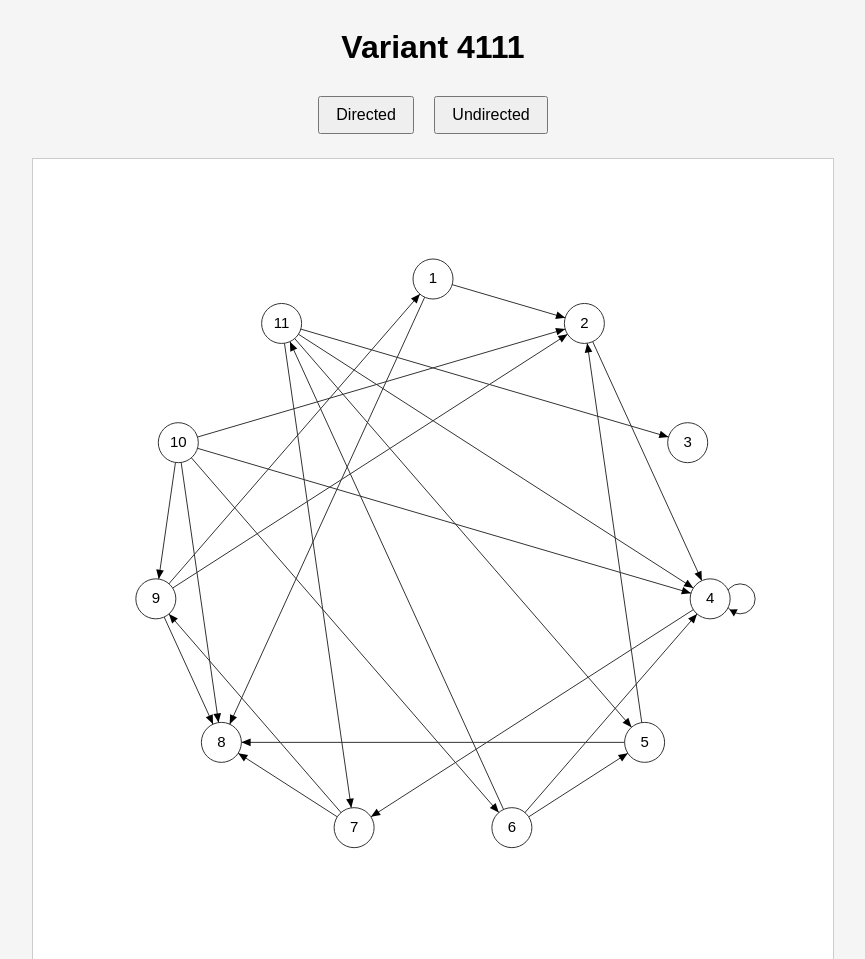
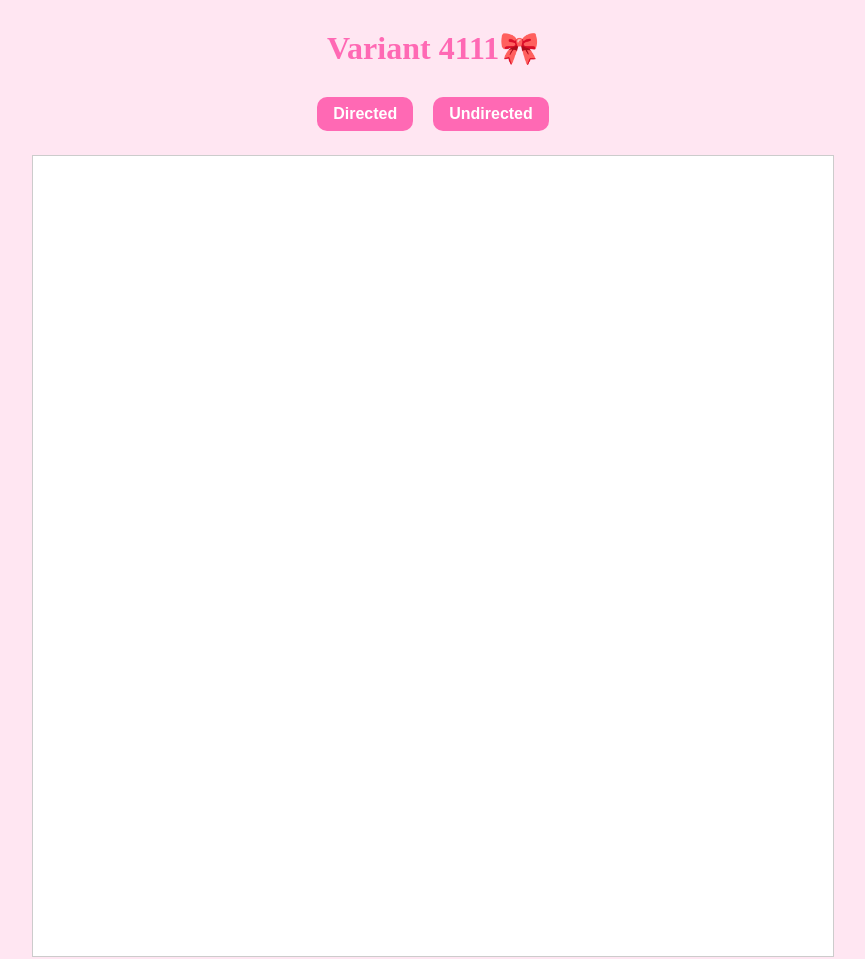
Before and after one commit to AnnKuts/1-course-sda-lab3, a plain HTML site: page index.html in a window 1280 px wide. Shown: the top 959 px of the page, without its empty margins (207-1072 px from the left). Drawn offline with Linux system fonts and the light colour scheme.

Commit message:
feat: change style to girly girl

```diff
--- a/index.html
+++ b/index.html
@@ -6,7 +6,7 @@
     <link rel="stylesheet" href="styles.css">
 </head>
 <body>
-<h1>Variant 4111</h1>
+<h1>Variant 4111🎀</h1>
 
 <div>
     <button id="btnDirected">Directed</button>
--- a/script.js
+++ b/script.js
@@ -128,7 +128,7 @@ document.addEventListener("DOMContentLoaded", () => {
         const arcR = RAD * 0.75;           // радіус петлі
         const offset = RAD + 10;     // відступ від центру вершини
 
-        // 1) кут вершини від центра кола
+
         const dx = nodeX - centerX;
         const dy = nodeY - centerY;
         let theta = Math.atan2(dy, dx) * 180 / Math.PI; // градуси
@@ -242,7 +242,7 @@ document.addEventListener("DOMContentLoaded", () => {
             ctx.fill();
             ctx.stroke();
             ctx.fillStyle = "#000";
-            ctx.font = "15px Arial";
+            ctx.font = "14px Times New Roman";
             ctx.textAlign = "center";
             ctx.textBaseline = "middle";
             ctx.fillText(i + 1, positions[i].x, positions[i].y);
@@ -264,6 +264,4 @@ document.addEventListener("DOMContentLoaded", () => {
         printMatrix(undirMatrix, "Undirected Matrix (Aundir)");
         drawGraph(undirMatrix, false);
     };
-
-    drawGraph(dirMatrix, true);
 });
--- a/styles.css
+++ b/styles.css
@@ -1,9 +1,9 @@
 body {
-    font-family: sans-serif;
+    font-family: "Times New Roman";
     display: flex;
     flex-direction: column;
     align-items: center;
-    background: #f5f5f5;
+    background: #ffe6f2;
 }
 
 canvas {
@@ -12,9 +12,24 @@ canvas {
     margin-top: 1rem;
 }
 
+h1 {
+    color: hotpink;
+}
+
 button {
     margin: 0.5rem;
     padding: 0.5rem 1rem;
     font-size: 16px;
     cursor: pointer;
+    background: hotpink;
+    border: none;
+    border-radius: 10px;
+    color: white;
+    font-weight: bold;
+    transition: background 0.2s, transform 0.2s;
 }
+
+button:hover {
+    background: #ff69b4;
+    transform: scale(1.05);
+}
```
